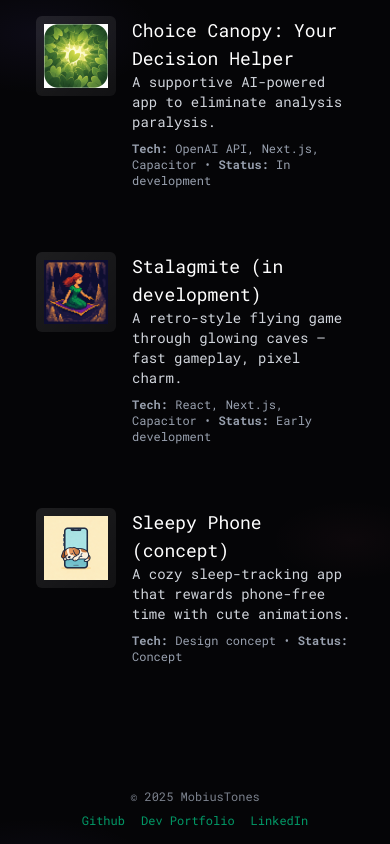
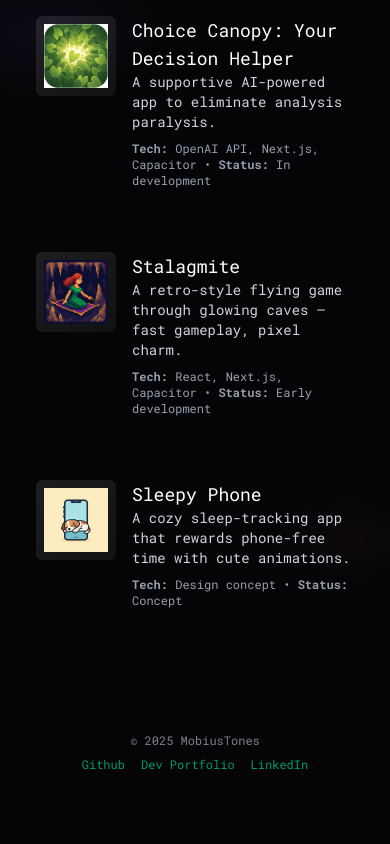
Before and after one commit to KateBark/mobiustones, a Next.js app: page /projects in a window 390 px wide. Shown: the part 979-1823 px from the top of the page. After the commit the page ends 1767 px from the top, so only its background shows below. Built offline with nearby package versions, Linux system fonts and the light colour scheme.

Commit message:
removed status from Stalagmite and Sleepy Phone titles in projects page

```diff
--- a/app/projects/page.js
+++ b/app/projects/page.js
@@ -39,14 +39,14 @@ const projects = [
     // link: "https://choice-canopy.vercel.app",
   },
   {
-    title: "Stalagmite (in development)",
+    title: "Stalagmite",
     desc: "A retro-style flying game through glowing caves — fast gameplay, pixel charm.",
     tech: "React, Next.js, Capacitor",
     status: "Early development",
     img: "/stalagmite.png",
   },
   {
-    title: "Sleepy Phone (concept)",
+    title: "Sleepy Phone",
     desc: "A cozy sleep-tracking app that rewards phone-free time with cute animations.",
     tech: "Design concept",
     status: "Concept",
```
